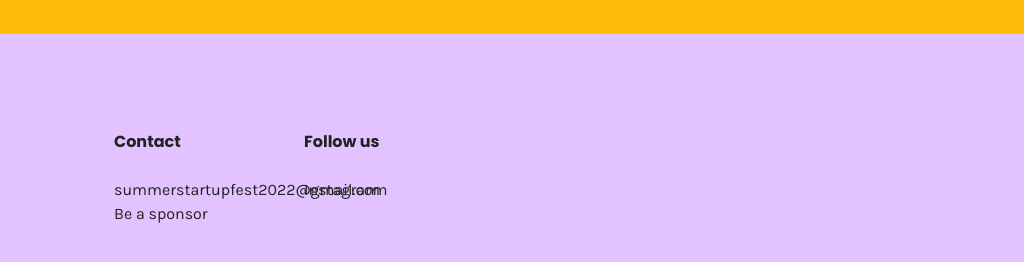
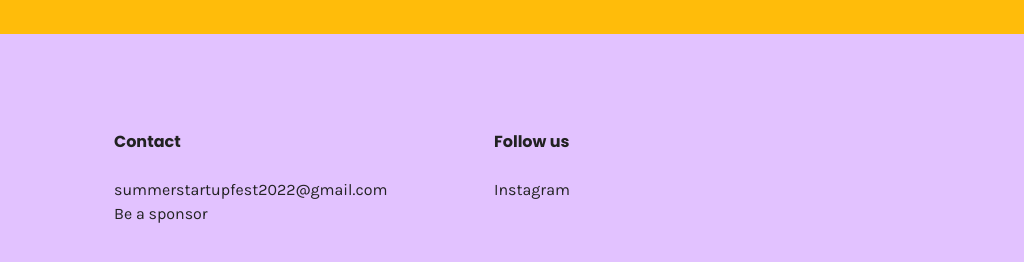
Before and after one commit to ByteCrak07/ssf, a plain HTML site: page index.html in a window 1280 px wide. Shown: the part 2382-2644 px from the top of the page, 256-1280 px from the left. Drawn offline with Linux system fonts and the light colour scheme; animation ran at ten frames a second.

Commit message:
footer adjust

```diff
--- a/index.html
+++ b/index.html
@@ -162,7 +162,7 @@
                   </div>
                 </div>
               </div>
-              <div class="col-12 col-md-3 col-xl-2">
+              <div class="col-12 col-md-3 col-xl-4">
                 <div class="widget">
                   <h2 class="widget-title">Contact</h2>
                   <div class="widget_nav_menu">
@@ -173,7 +173,7 @@
                   </div>
                 </div>
               </div>
-              <div class="col-12 col-md-4 offset-md-4 col-xl-2 offset-xl-0">
+              <div class="col-12 col-md-4 offset-md-4 col-xl-4 offset-xl-0">
                 <div class="widget">
                   <h2 class="widget-title">Follow us</h2>
                   <div class="widget_nav_menu">
```
